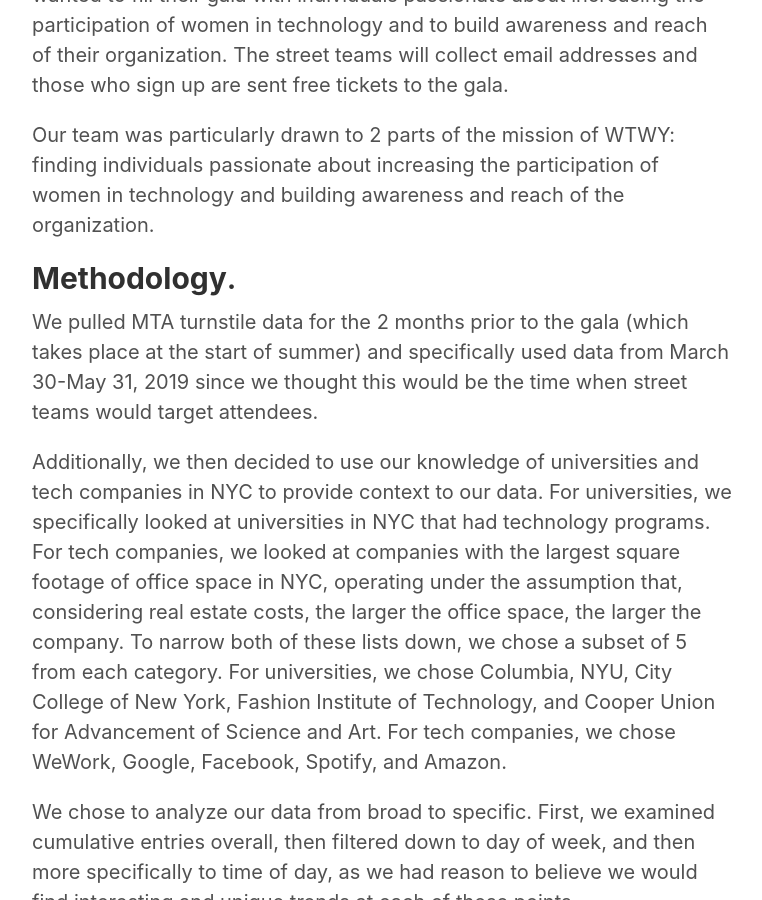
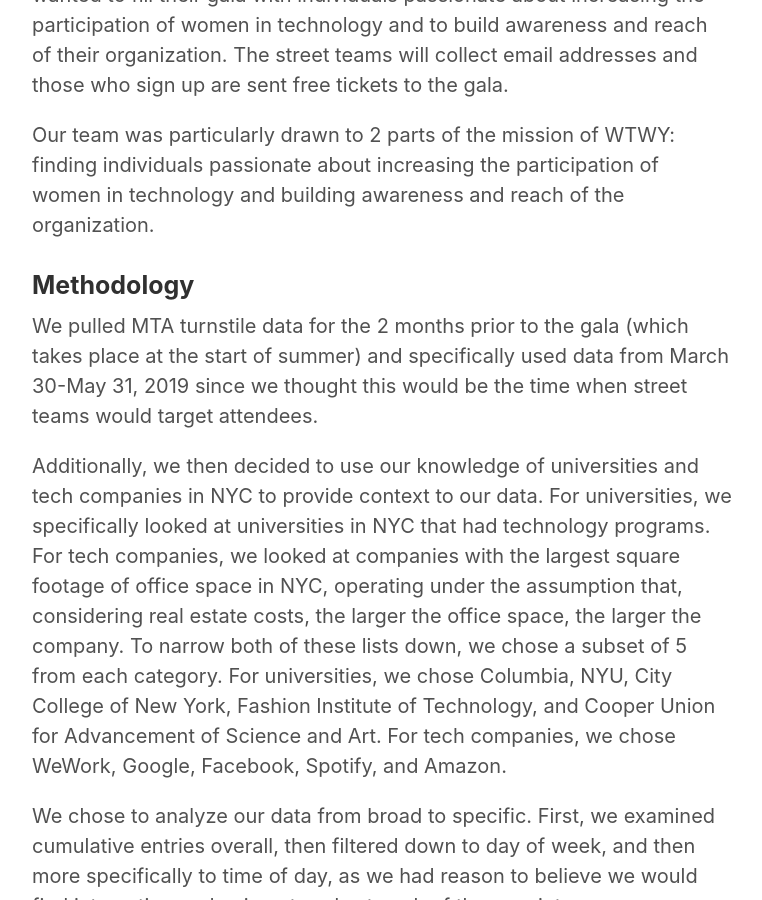
Before and after one commit to lvandervoort89/lvandervoort89.github.io, a Jekyll site: the page built from _posts/2020-07-16-Project-1-Blog.md, in a window 1280 px wide and 900 px high, scrolled down 504 px. Shown: the whole window, without its empty margins (258-1020 px from the left). Built offline with Jekyll 4.4.1, drawn with Linux system fonts in a browser that asks for light colours.

Commit message:
fixed center image and formatting

```diff
--- a/_posts/2020-07-16-Project-1-Blog.md
+++ b/_posts/2020-07-16-Project-1-Blog.md
@@ -10,7 +10,7 @@ On the first day of the Metis Data Science Bootcamp we were tasked with supporti
 Our team was particularly drawn to 2 parts of the mission of WTWY: finding individuals passionate about increasing the participation of women in technology and building awareness and reach of the organization.
 
 
-## **Methodology**.
+### **Methodology**
 We pulled MTA turnstile data for the 2 months prior to the gala (which takes place at the start of summer) and specifically used data from March 30-May 31, 2019 since we thought this would be the time when street teams would target attendees.
 
 Additionally, we then decided to use our knowledge of universities and tech companies in NYC to provide context to our data. For universities, we specifically looked at universities in NYC that had technology programs.  For tech companies, we looked at companies with the largest square footage of office space in NYC, operating under the assumption that, considering real estate costs, the larger the office space, the larger the company. To narrow both of these lists down, we chose a subset of 5 from each category. For universities, we chose Columbia, NYU, City College of New York, Fashion Institute of Technology, and Cooper Union for Advancement of Science and Art. For tech companies, we chose WeWork, Google, Facebook, Spotify, and Amazon.
@@ -18,37 +18,37 @@ Additionally, we then decided to use our knowledge of universities and tech comp
 We chose to analyze our data from broad to specific. First, we examined cumulative entries overall, then filtered down to day of week, and then more specifically to time of day, as we had reason to believe we would find interesting and unique trends at each of these points.
 
 
-## **Cleaning & Exploring the Data**
+### **Cleaning & Exploring the Data**
 The MTA turnstile dataset is a great dataset to work with, but it is truly challenging and messy to work with. One way we cleaned the data was by removing duplicates. Additionally, we made the decision to remover data from counters whose audits had to be recovered, as we noticed they were not always consistent with the counter readings immediately before or after the recovery. We then spent a significant amount of time getting to know the MTA transit system and how to distinguish between stations that were grouped together under the same name, but were actually separate stations in real life. Due to time constraints and the sheer quantity of data, we focused on the stations that were coming up in top 15 list, like Penn Station, 23 St, 125 St, and 86 St.
 
 
-## **Results**
+### **Results**
 The bar chart below represents the stations with the highest foot traffic between April-May 2019. As seen below, many of these stations are large, central stations located in Manhattan which makes sense as to why they have the highest total traffic over the time period.
 
-<div align="center">
+<p align="center">
 ![Top 10 bar]({{ site.url }}/images/Top 10 bar post 1.JPG)
-</div>
+</p>
 
 The line plot below shows traffic over a typical week in April for the busiest stations from April 1-8, 2019. From this plot, you can see a clear pattern throughout a week. Weekdays (2019-04-01 - 2019-04-06) see more traffic than weekends (2019-04-07 - 2019-04-08). Weekdays also follow a predictable schedule a spikes in the morning and evenings, which likely correlate with morning and evening work commutes. Furthermore, we see a weekend dip in most stations.
 
-<div align="center">
+<p align="center">
 ![Typical week lineplot]({{ site.url }}/images/Typical weekday traffic post 1.JPG)
-</div>
+</p>
 
 We then analyzed our MTA station data in relation to proximity to our sample of universities and tech companies. We used the latitude and longitude coordinates of each of the stations and calculated the distance of each to our sample of universities and tech companies. The table below shows stations that are within 1km (or roughly walking distance) to 4 or more universities or tech companies.
 
-<div align="center">
+<p align="center">
 ![Table of stations near tech]({{ site.url }}/images/Tech table post 1.JPG)
-</div>
+</p>
 
 When we plotted this data based on number of entries to the station overall, we noticed that 14 St-Union Square emerged as one of the busiest stations that is also in close proximity to universities and tech companies. This means that street teams placed at this stop will have a greater likelihood of finding people passionate about supporting women in technology.
 
-<div align="center">
+<p align="center">
 ![Lineplot near tech]({{ site.url }}/images/Lineplot near tech.JPG)
-</div>
+</p>
 
 
-## **Conclusions**
+### **Conclusions**
 We wanted to give WTWY 3 actionable steps of how to implement this data:
 1. For your street teams, prioritize weekdays, since they are the busiest, particularly in the evenings. If you have weekend capacity for street teams, prioritize the afternoons.
 
@@ -70,5 +70,5 @@ We wanted to give WTWY 3 actionable steps of how to implement this data:
 3. Finally, we believe that 14 St-Union would be one of the best stations to position your street teams on since it's within 1km of tech companies (WeWork and Spotify), 1km of universities (FIT and Cooper Union), and it's one of the busiest stations, even on weekends.
 
 
-## **Future Work**
+### **Future Work**
 In the future, we would like to create a time series analysis using data from April-May over multiple years to see how consistent or varied the traffic trends are. Additionally, we would like to dig deeper into the data and pinpoint specific entrances at large stations (like Time Square) that can have multiple street entrances feeding into the same station. Lastly, we would like to identify trends and the impact of station traffic in relation to season events, such as university breaks or annual tech conferences that might increase/decrease the concentration of people interested in WTWY.
```
